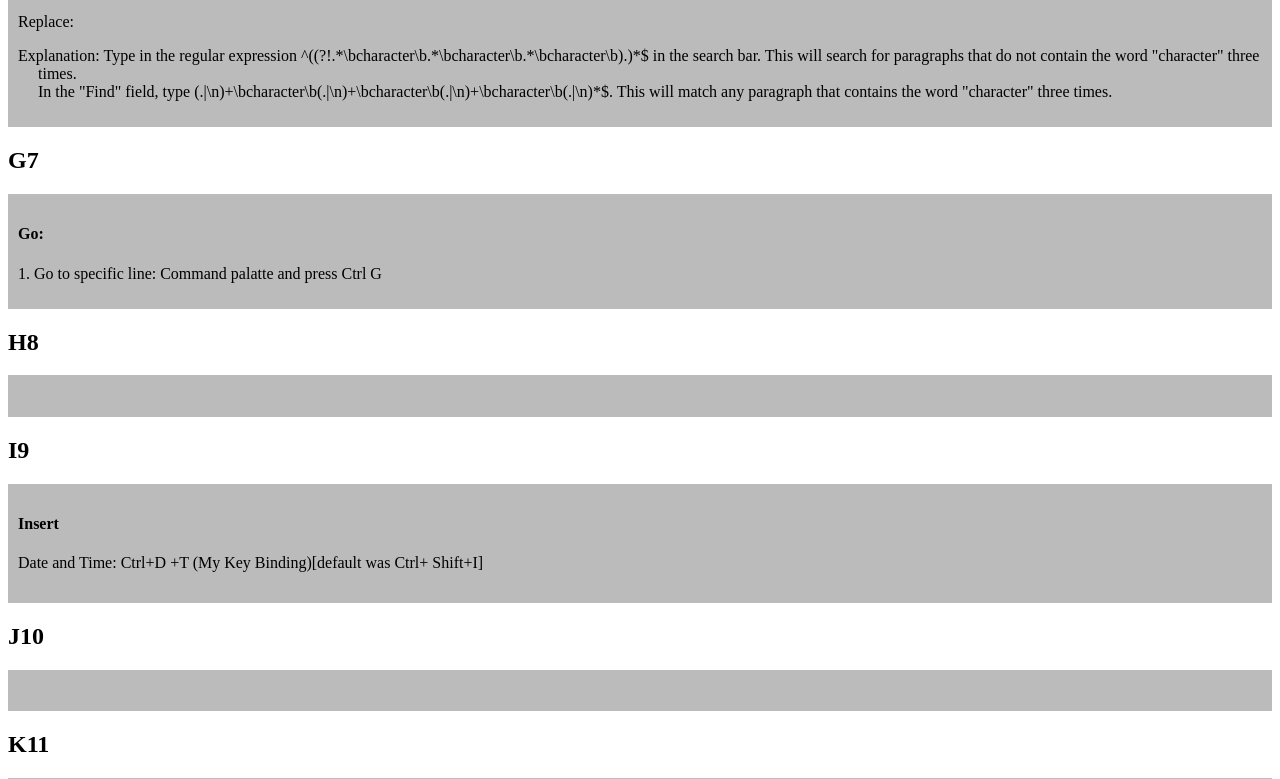
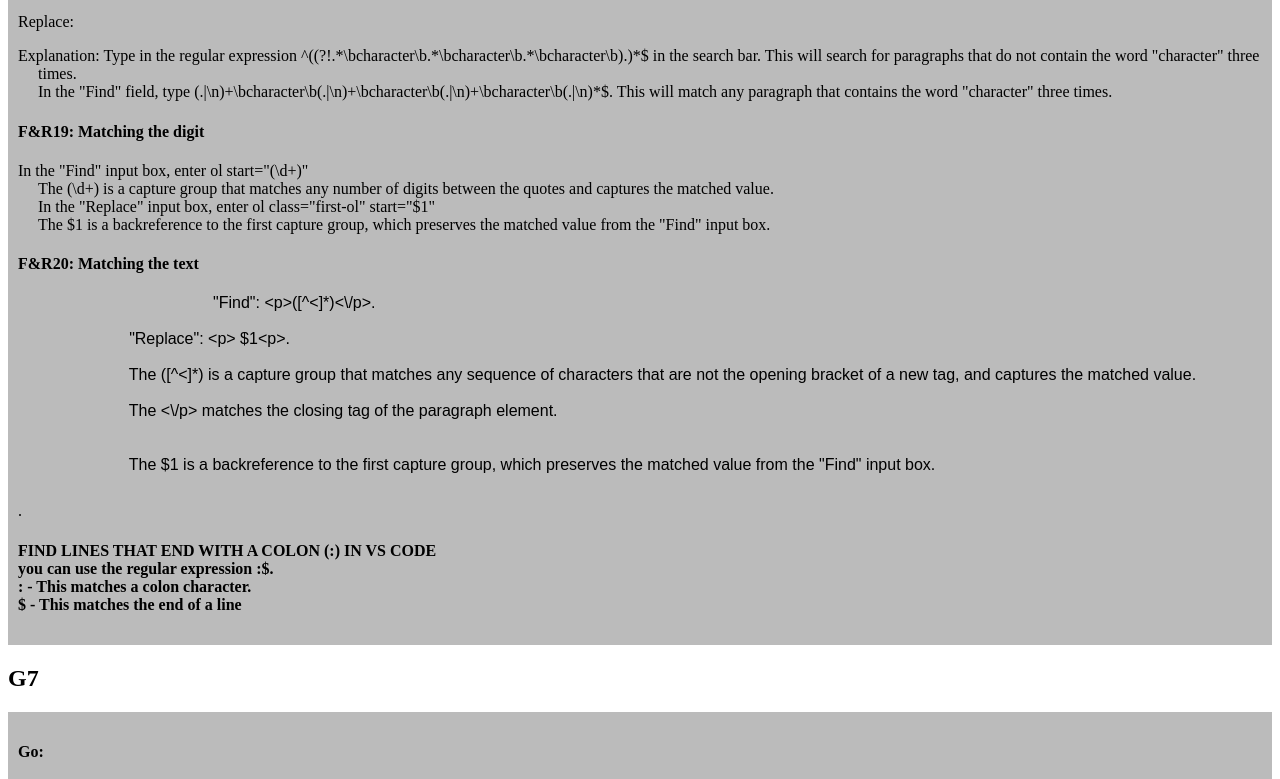
Before and after one commit to ShivaPrasadAcharya/vscodetricks.git.io, a plain HTML site: page index.html in a window 1280 px wide. Shown: the part 4670-5449 px from the top of the page. Drawn offline with Linux system fonts and the light colour scheme.

Commit message:
Update index.html
file substituted with updated content

```diff
--- a/index.html
+++ b/index.html
@@ -122,7 +122,7 @@
           /* Style for the link container */
           .link-container {
                position: fixed;
-               bottom: 50%;
+               bottom: 0%;
                left: 0;
                right: 0;
                text-align: bottom;
@@ -169,12 +169,15 @@
 			margin: 0;
 		}
 
-
+   code {
+     font-family: Arial, Helvetica, sans-serif;
+     word-wrap: break-word;
+   }
      </style>
 </head>
 
-<body> <BR>
-     <center>श्रीसरस्वत्यै नमः <a id="TOP"></a></center><BR><BR> <a
+<body> <br>
+     <center>श्रीसरस्वत्यै नमः <a id="TOP"></a></center><br><br> <a
           href="https://shivaprasadacharya.github.io/sample1.git.io/" target="_blank">Double Column</a>
      <div class="hyperlink">
           <h2 id="">Content</h2>
@@ -412,6 +415,30 @@ For Selecting initial numbering: ((^[\u0967-\u096F]+\. )|(^[\u0967-\u096F]+[.)]
  <p>Find:(.|\n)* (for content within multiple lines) </p>
  <p>Replace: </p>
  <p>Explanation: Type in the regular expression ^((?!.*\bcharacter\b.*\bcharacter\b.*\bcharacter\b).)*$ in the search bar. This will search for paragraphs that do not contain the word "character" three times.<br>In the "Find" field, type (.|\n)+\bcharacter\b(.|\n)+\bcharacter\b(.|\n)+\bcharacter\b(.|\n)*$. This will match any paragraph that contains the word "character" three times.</p>
+
+
+
+                   <h4>F&R19: Matching the digit</h4>
+                   <p>In the "Find" input box, enter ol start="(\d+)"<br>
+                    The (\d+) is a capture group that matches any number of digits between the quotes and captures the matched value.<br>
+                    In the "Replace" input box, enter ol class="first-ol" start="$1"<br>
+                    The $1 is a backreference to the first capture group, which preserves the matched value from the "Find" input box.</p>
+
+                    <h4>F&R20: Matching the text</h4>
+                    <pre>
+                         <code>"Find": &lt;p&gt;([^&lt;]*)&lt;\/p&gt;.<br>
+                         "Replace": &lt;p&gt; $1&lt;p&gt;.<br>
+                         The ([^&lt;]*) is a capture group that matches any sequence of characters that are not the opening bracket of a new tag, and captures the matched value.<br>
+                         The &lt;\/p&gt; matches the closing tag of the paragraph element.<br>
+
+                         The $1 is a backreference to the first capture group, which preserves the matched value from the "Find" input box.</code>
+                         </pre>.
+
+                    <h4>FIND LINES THAT END WITH A COLON (:)
+                     IN VS CODE <br>
+                    you can use the regular expression :$. <br>
+                   : - This matches a colon character. <br>
+                   $ - This matches the end of a line</h4>
                </div>
                <h2 id="ZG7">G7</h2>
                <h3></h3>
@@ -611,6 +638,10 @@ For Selecting initial numbering: ((^[\u0967-\u096F]+\. )|(^[\u0967-\u096F]+[.)]
                     <p>Note: Greedy Selection matches longest content while non-greedy selection matches shortest cotent.</p>
                     <p><b>17. Multiple Word Selection:</b>type: word1|word2|word3 in find box. And then use Control click any highlighted word to make multiple selection.</p>
                     <p><b><u>Note:</u></b>  while entering closing tag in find box forward slash should be preseved by using backward slash: eg: &lt;p&gt;(.*?)&lt;\/p&gt;</p>
+                    <p><b>Special Selection:</b></p>
+                    <p><b>Question:</b> select only those content in VS Code between  words:  'start' and 'end' such that the selection which contains words: 'between' is avoided</p>
+                    <p><b>Answer:</b>start(?!.between).?end</p>
+                    <p><b>Answer:</b>(?s)start(?!.between).?end</p>
                     <h4>Suggestion:
                     </h4>
                     <p>Trigerring Suggestion Options: Ctrl+ Space</p>
@@ -735,7 +766,7 @@ For Selecting initial numbering: ((^[\u0967-\u096F]+\. )|(^[\u0967-\u096F]+[.)]
      <p id="developedby"><u><b>Developed By:</b></u><br> Debaka Timilsina (M.A, M.Ed; LL.B) <br> Shiva Prasad Acharya
           (M.Sc.; LL.M; Tantraacharya)<br> श्रीमहाशिरात्री, २०७९ <a id="BOTTOM"></a></p>
      <div class="link-container">
-          <a href="#TOP">&#x25B2</a><BR><BR><BR>
+          <a href="#TOP">&#x25B2</a><br>
           <a href="#BOTTOM">&#x25BC</a>
      </div>
      <p>This is a <strong>&lt;strong&gt;</strong> tag.</p>
@@ -768,4 +799,4 @@ The thing to be noted here is that when the script is active hyperlink are dysfu
   <script>window.onload = function() { var footnotes = document.querySelectorAll('[aria-describedby="footnote-label"]'); var newOrderedList = document.createElement('ol'); for (var i = 0; i < footnotes.length; i++) { var footnoteId = footnotes[i].getAttribute('href').substring(1); var footnoteElement = document.getElementById(footnoteId); var newListItem = document.createElement('li'); newListItem.innerHTML = footnoteElement.innerHTML; newOrderedList.appendChild(newListItem); } var footer = document.querySelector('footer'); footer.innerHTML = ''; footer.appendChild(newOrderedList); } </script>-->
 <!-- successful sample not to be deleted --> <!-- text with endnotes containing hyperlinks and return back key -->
 <!-- UPGRADED WITH HYPERLINK AND RETURN BACK KEY. Also way of linking a particular section of another webpage is also shown in endnote. -->
-<!-- pushed on 20230304-1309  -->
+<!--  pushed on 2202303241246   -->
```
